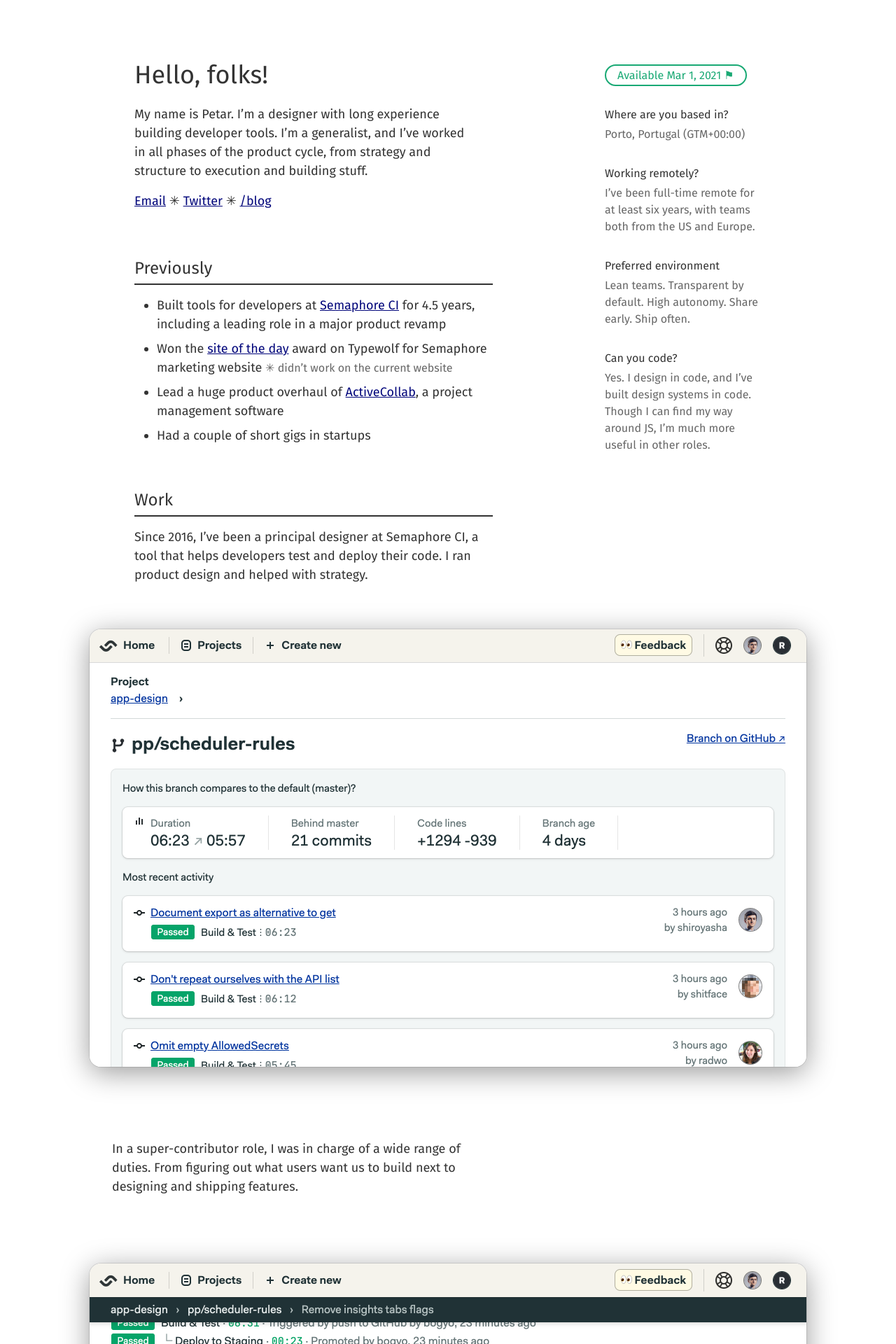
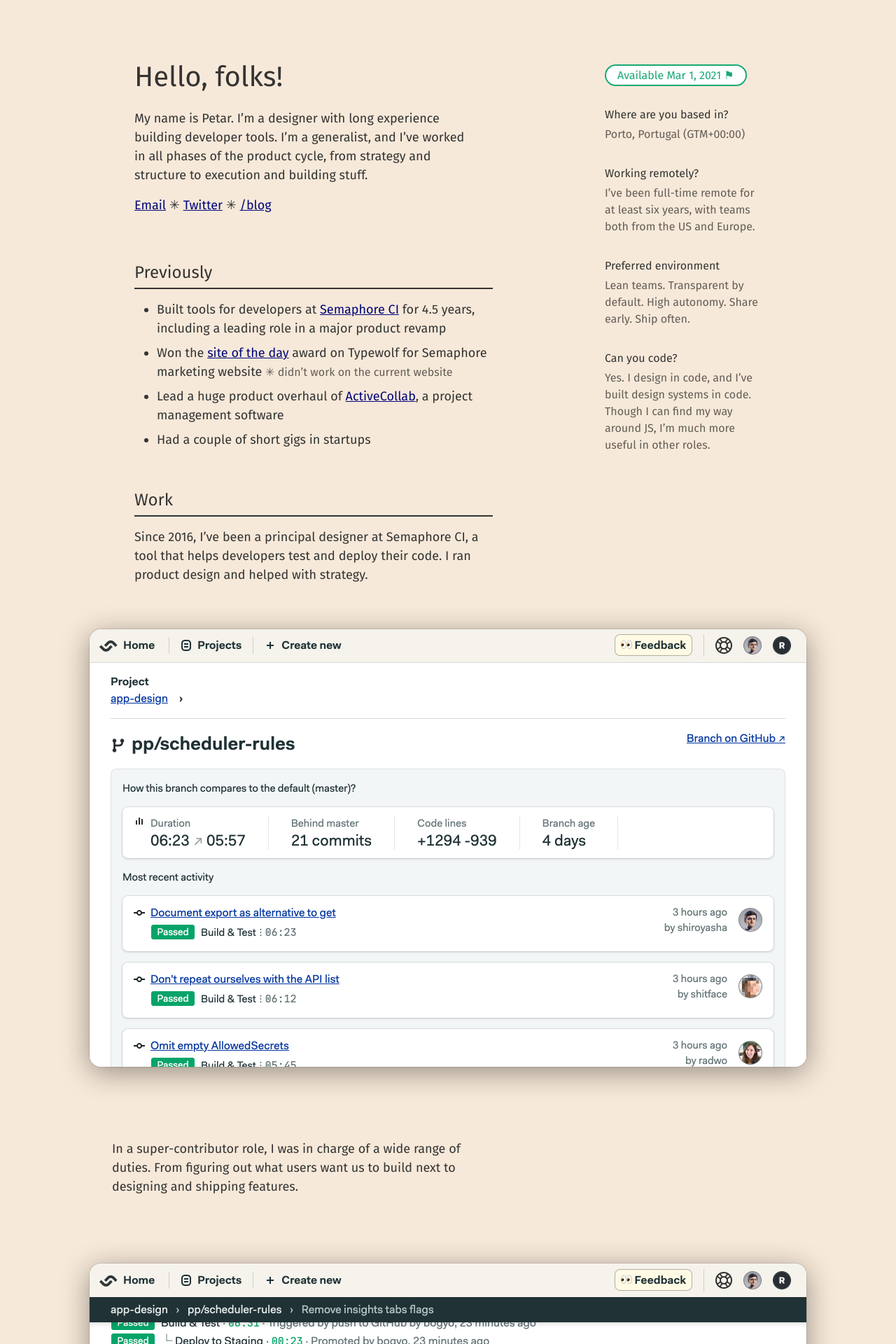
Before and after one commit to ropsii/ropsii.github.io, a Jekyll site: the page built from work.html, in a window 1280 px wide. Shown: the top 1920 px of the page at 70% size. Built offline with Jekyll 4.4.1, drawn with Linux system fonts in a browser that asks for light colours.

Commit message:
style cleanup

```diff
--- a/_layouts/work.html
+++ b/_layouts/work.html
@@ -16,7 +16,7 @@
 
     </head>
 
-    <body class="ph3 bg-white">
+    <body class="ph3">
 
         <div class="pa3-m">
             <div>
@@ -56,7 +56,7 @@
 
                         <div class="mw6 mw5-l pl4-l mt5 mt3-l">
                             <div class="mb3">
-                                <span class="green ba bw1 ph3 pv1 br-pill">Available Mar 1, 2021 ⚑</span>
+                                <span class="bg-white green ba bw1 ph3 pv1 br-pill">Available Mar 1, 2021 ⚑</span>
                             </div>
                             <div class="flex flex-wrap nl3 nr3">
                                 <div class="w-100-ns w-50-m w-100-l pa3">
--- a/_sass/tachyons/_variables.scss
+++ b/_sass/tachyons/_variables.scss
@@ -6,7 +6,7 @@
 $code: Menlo, Consolas, monospace !default;
 $font-size-headline: 5rem !default;
 $font-size-subheadline: 4rem !default;
-$font-size-1: 2.25rem !default;
+$font-size-1: 2.5rem !default;
 $font-size-2: 1.5rem !default;
 $font-size-3: 1.25rem !default;
 $font-size-4: 1.125rem !default;
```
